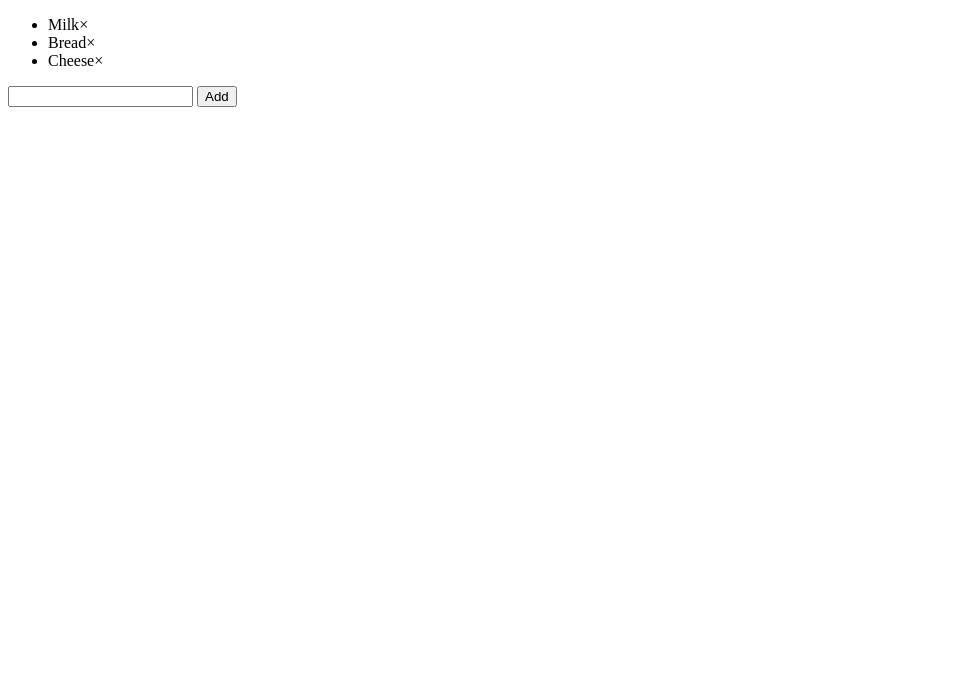
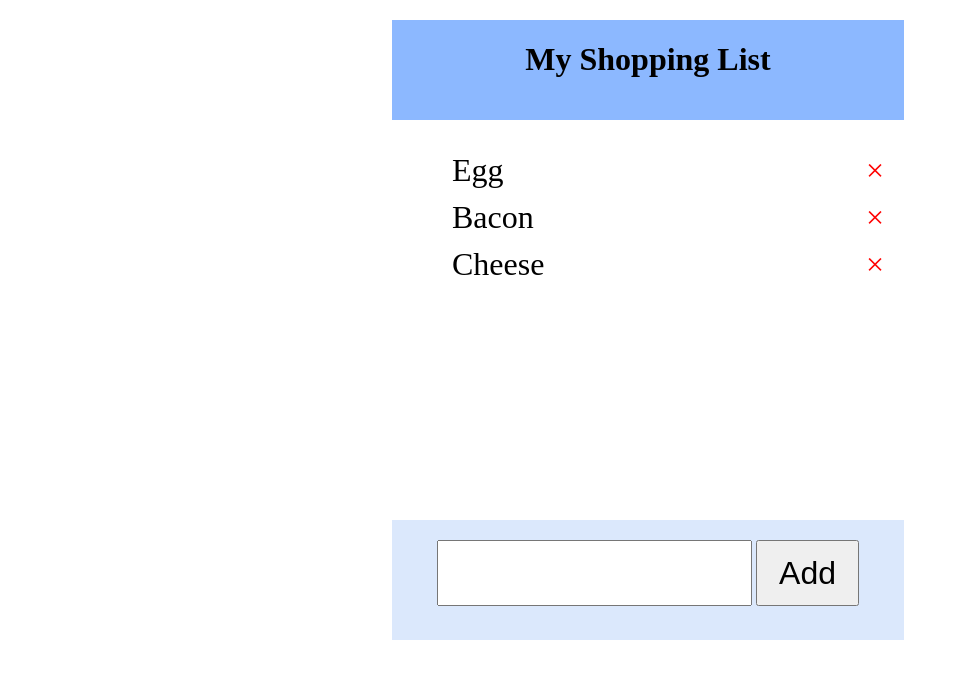
Before and after one commit to vidalCreates/info3180-lab6, a plain HTML site: page index.html in a window 1280 px wide. Shown: the whole page, without its empty margins (0-959 px from the left). Drawn offline with nearby package versions, Linux system fonts and the light colour scheme.

Commit message:
designing complete

```diff
--- a/index.html
+++ b/index.html
@@ -1,13 +1,13 @@
 <!DOCTYPE html>
 <html>
 	<script src="https://ajax.googleapis.com/ajax/libs/angularjs/1.4.8/angular.min.js"></script>
-
+	<link rel="stylesheet" href="shoppinglist.css">
 	<body>
 
 		<script>
 			var app = angular.module("myShoppingList", []);
 			app.controller("myCtrl", function($scope) {
-				$scope.products = ["Milk", "Bread", "Cheese"];
+				$scope.products = ["Egg", "Bacon", "Cheese"];
 				$scope.addItem = function () {
 					$scope.errormessage = "";
 				    if (!$scope.item) {
@@ -28,17 +28,25 @@
 			});
 		</script>
 
-		<div ng-app="myShoppingList" ng-controller="myCtrl">
+		<div id="app" ng-app="myShoppingList" ng-controller="myCtrl">
+			<div class="head">
+				<h1>My Shopping List</h1>
+			</div>
+
+			<div class="content">
 				<ul>
 					<li ng-repeat="x in products">
 					{{x}}<span ng-click="removeItem($index)">&times;</span>
 					</li>
 
 			  	</ul>
+		  	</div>
 
+		  	<div class="foot">
 			    <input ng-model="item">
 			    <button ng-click="addItem()">Add</button>
-		    <p>{{errormessage}}</p>
+			    <p class="error">{{errormessage}}</p>
+		    </div>
 		</div>
 
 
--- /dev/null
+++ b/shoppinglist.css
@@ -0,0 +1,70 @@
+#app{
+	position:absolute;
+	top:20px;
+	width:40%;
+	min-width: 400px;
+	height:600px;
+	margin-left:30%;
+	margin-top: 0px;
+
+	background-color: #a3c6ff;
+}
+
+.head{
+	position:absolute;
+	margin-top:0px;
+	height:100px;
+	width:100%;
+	background-color: #8cb8ff;
+	text-align: center;
+}
+
+.content{
+	position:absolute;
+	margin-top:100px;
+	height:400px;
+	width:100%;
+	background-color: white;
+	font-size: 200%;
+	overflow-y: scroll;
+	overflow-x: hidden;
+}
+
+li{
+	list-style-type: none;
+	width:100%;
+	padding-left: 20px;
+	padding-bottom:10px;
+}
+
+li > span{
+	position:absolute;
+	right:20px;
+	color: red;
+}
+
+.foot{
+	position:absolute;
+	padding-top:20px;
+	margin-top:500px;
+	height:100px;
+	width:100%;
+	background-color: #dbe8fc;
+	text-align: center;
+}
+
+input{
+	height:60px;
+	width:60%;
+	font-size:200%;
+}
+
+button{
+	height:66px;
+	width:20%;
+	font-size: 200%;
+}
+
+.error{
+	color:red;
+}
```
Lines whose indentation alone changed are shown as unchanged.
